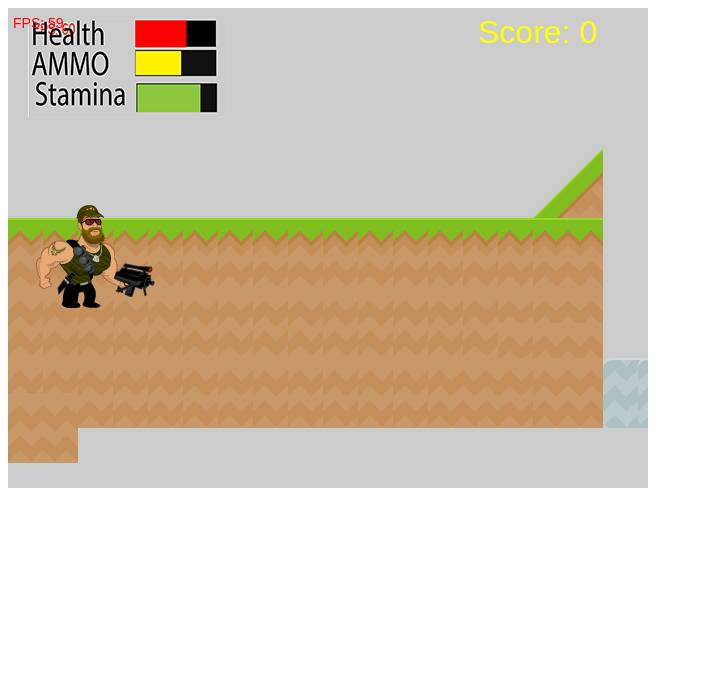
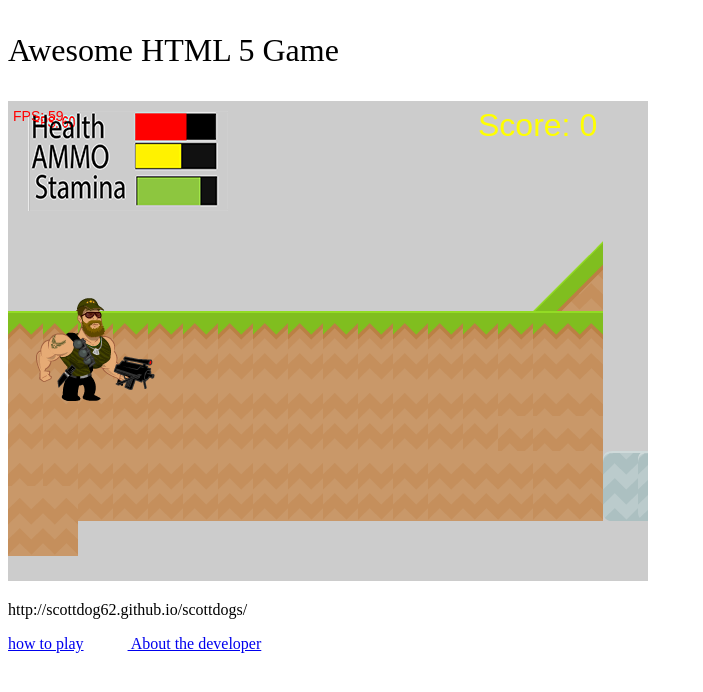
Before and after one commit to scottdog62/scottdogs, a plain HTML site: page index.html in a window 1280 px wide. Shown: the whole page, without its empty margins (0-703 px from the left). Drawn offline with Linux system fonts and the light colour scheme.

Commit message:
updated page

```diff
--- a/index.html
+++ b/index.html
@@ -1,8 +1,18 @@
+<!DOCTYPE html>
 <html>
+  <head>
+    <meta content="text/html; charset=UTF-8" http-equiv="content-type">
+    <title>website</title>
+    <style type="text/css">
+#Title {
+  font-size: 200%;
+}
+
+</style></head>
   <body>
-    <canvas id="gameCanvas" width="640" height="480">
-          This text is displayed if your browser does not support HTML5.
-    </canvas>
+    <p id="Title">Awesome HTML 5 Game</p>
+    <canvas id="gameCanvas" width="640" height="480"> This text is displayed if
+      your browser does not support HTML5. </canvas>
     <script src="sprite.js"></script>
     <script src="vector2.js"></script>
     <script src="howler.js"></script>
@@ -10,6 +20,10 @@
     <script src="keyboard.js"></script>
     <script src="player.js"></script>
     <script src="main.js"></script>
-
+    <p>http://scottdog62.github.io/scottdogs/<br>
+    </p>
+    <p><a href="file:///C:/Users/scott.borgas/Documents/howto.html">how to play</a>&nbsp;&nbsp;&nbsp;
+      &nbsp;&nbsp;&nbsp; &nbsp;&nbsp;&nbsp;<a href="file:///C:/Users/scott.borgas/Documents/about.html">
+        About the developer</a></p>
   </body>
 </html>
```
Also changed, not shown: 1 other file. Lines whose indentation alone changed are shown as unchanged.
